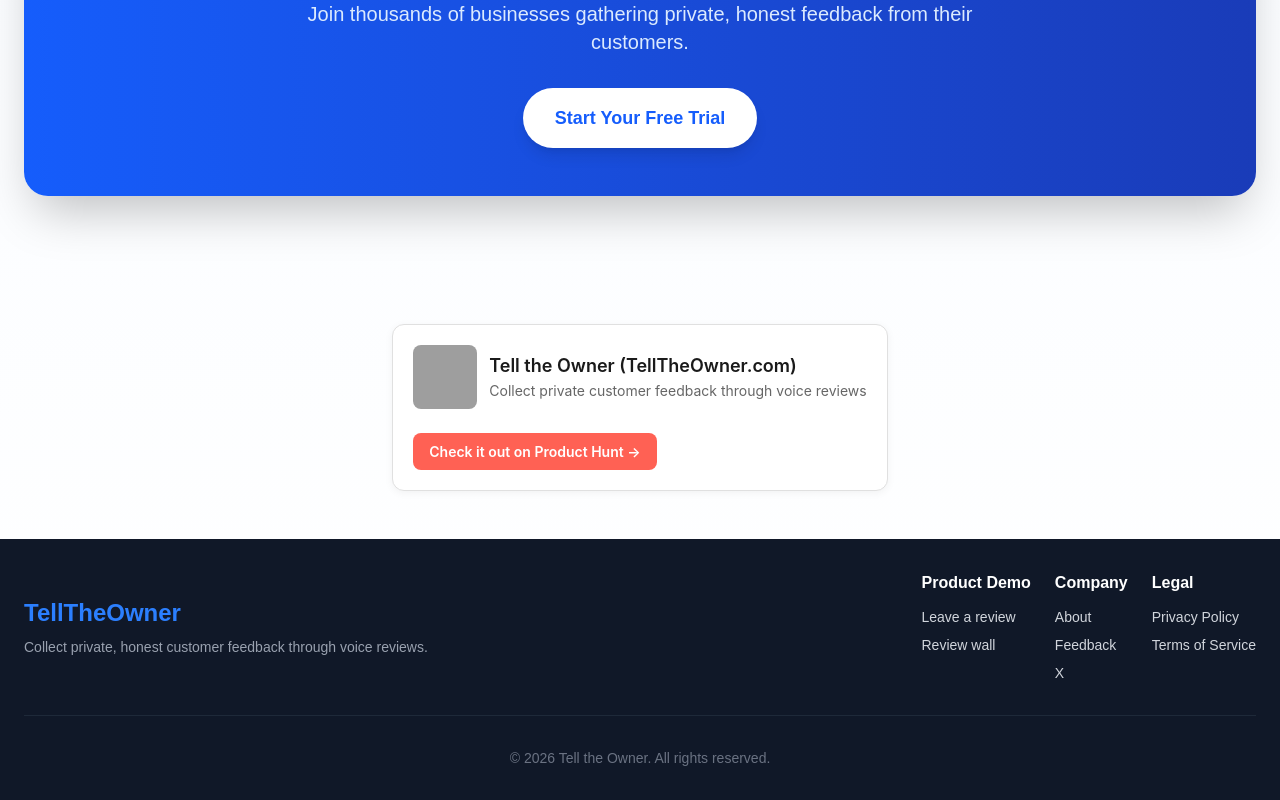
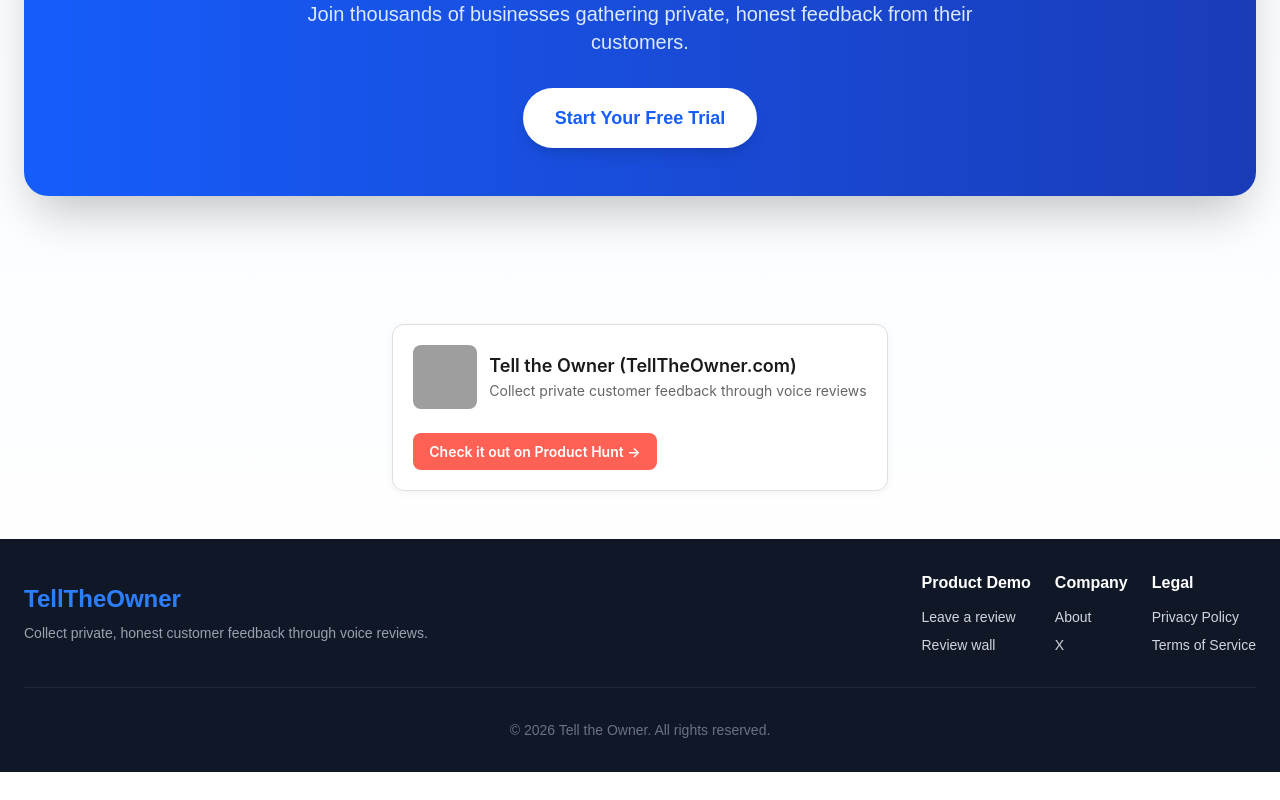
Before and after one commit to vijayst/telltheowner, a Next.js app: page / in a window 1280 px wide. Shown: the part 2297-3097 px from the top of the page. After the commit the page ends 3069 px from the top, so only its background shows below. Built offline with nearby package versions, Linux system fonts and the light colour scheme; no server answers; grey boxes are pictures that could not be loaded.

Commit message:
remove feedback

```diff
--- a/src/components/Footer.tsx
+++ b/src/components/Footer.tsx
@@ -36,11 +36,6 @@
                   </a>
                 </li>
                 <li>
-                  <a href="https://telltheowner.com/b/tell-the-owner-online/review" target="_blank" rel="noopener noreferrer" className="hover:text-blue-500 transition">
-                    Feedback
-                  </a>
-                </li>
-                <li>
                   <a href="https://x.com/telltheownercom" target="_blank" rel="noopener noreferrer" className="hover:text-blue-500 transition">
                     X
                   </a>
```
